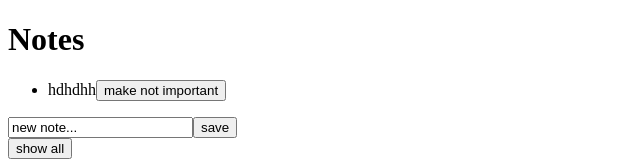
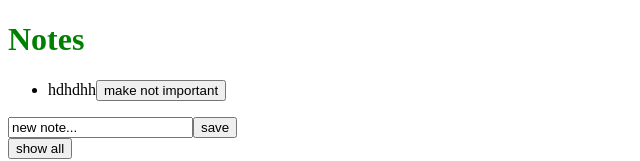
Before and after one commit to raohasham/notes, a React (Vite) app: page / in a window 1280 px wide. Shown: the top 161 px of the page, without its empty margins (0-640 px from the left). Built offline with nearby package versions, Linux system fonts and the light colour scheme; data requests are answered from the project's data file.

Commit message:
add style file

```diff
--- a/src/App.jsx
+++ b/src/App.jsx
@@ -1,7 +1,7 @@
 import { useState , useEffect } from 'react'
 import Note from "./components/note"
-import axios from 'axios'
 import notesServices from './services/notes'
+
 
 
 const App = () => {
--- /dev/null
+++ b/src/index.css
@@ -0,0 +1,3 @@
+h1{
+    color: green;
+}
--- a/src/main.jsx
+++ b/src/main.jsx
@@ -1,5 +1,6 @@
 import React from 'react'
 import ReactDOM from 'react-dom/client'
+import './index.css'
 
 
 import App from './App'
```
